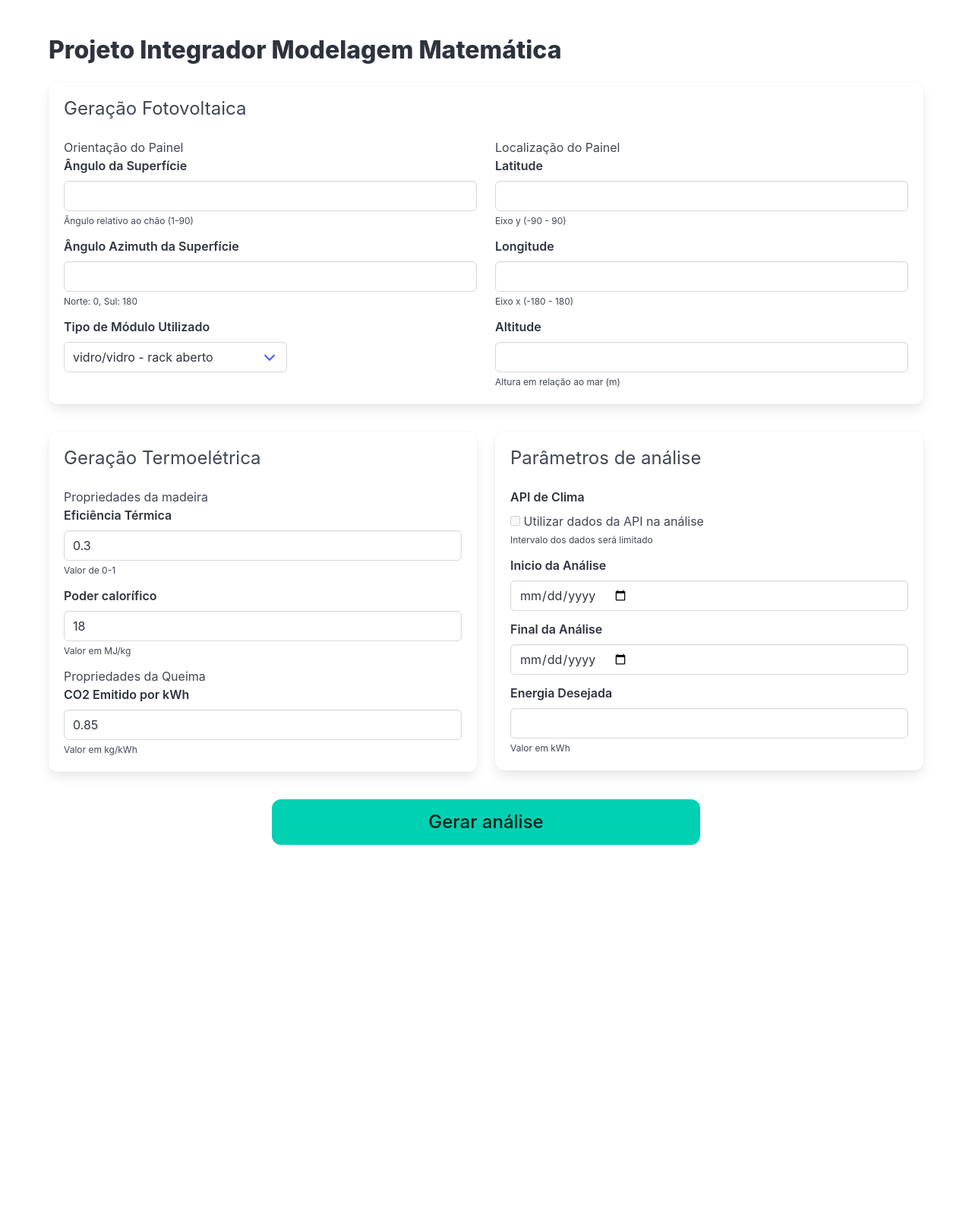
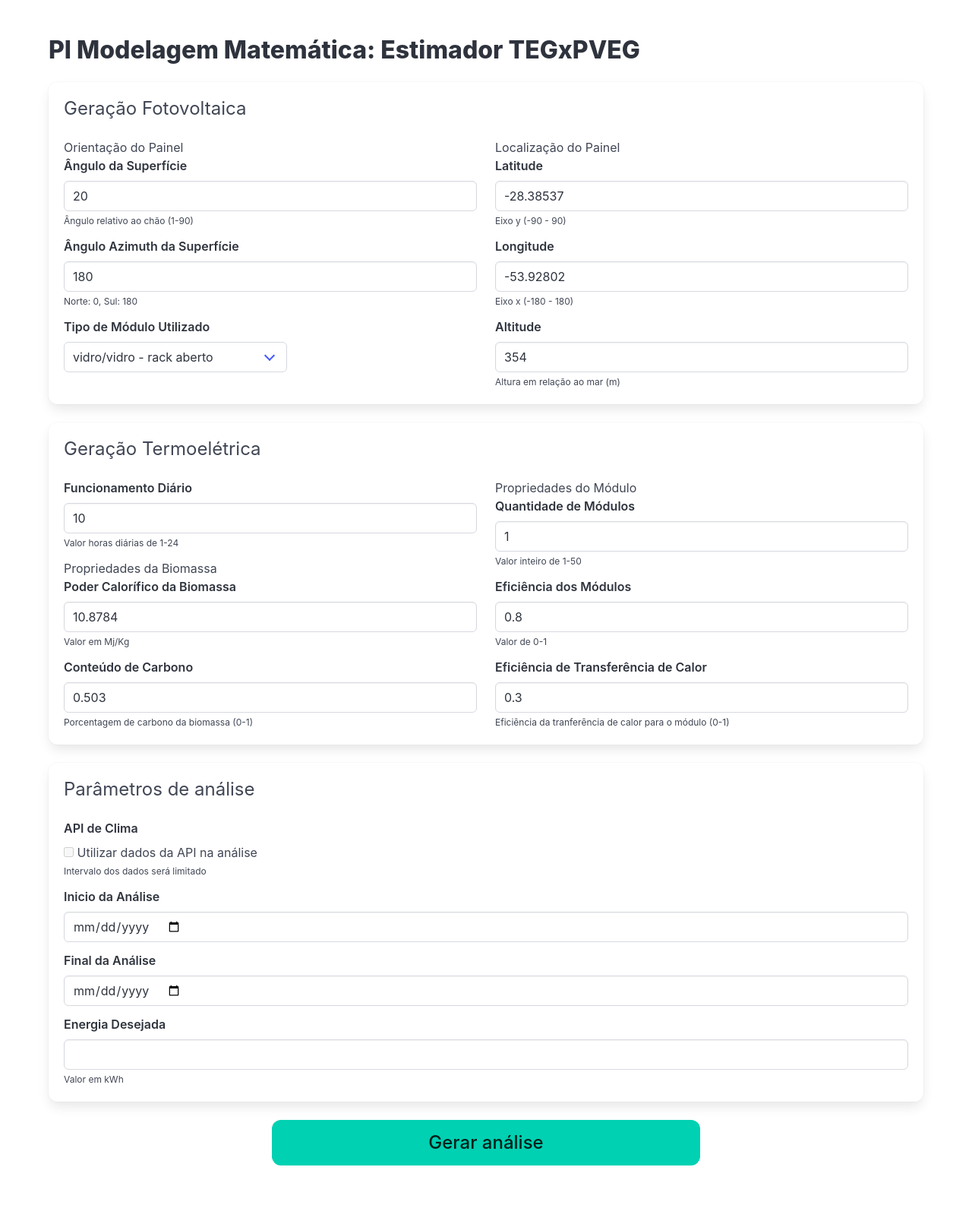
Before and after one commit to GustavCampos/TEG-to-PVEG-Prediction, a Flask app: page / in a window 1280 px wide. Shown: the whole page at 76% size. Before the commit the page ends 1112 px from the top, so only its background shows below. Run offline with Flask 3, Linux system fonts and the light colour scheme.

Commit message:
TEG prediction refactor: dashbord creation

```diff
--- a/app.py
+++ b/app.py
@@ -23,8 +23,8 @@ def load_index():
         sapm_modules=sapm_modules,
     )
 
-@app.route("/api/calculate_analisis/", methods=["POST"])
-def calculate_analisis():
+@app.route("/calculate_analysis/", methods=["POST"])
+def calculate_analysis():
     try:
         biomass_dict =  predict_biomass_amount(
             required_kwh_energy=float(request.form["wanted-energy"]),
@@ -54,9 +54,8 @@ def calculate_analisis():
             altitude=float(request.form["altitude"]),
         )
 
-
-        return json.dumps({
-            "wanted-kWh-energy": request.form["wanted-energy"],
+        response_json = {
+            "wanted-kWh-energy": float(request.form["wanted-energy"]),
             "date-range": {
                 "start": request.form["start-date"],
                 "end": request.form["end-date"]
@@ -75,7 +74,17 @@ def calculate_analisis():
                 "single-panel-area": pvpanel_dict['panel_area'],
                 "total-area": pvpanel_dict['total_area'],
             },
-        })
+        }
+
+        request_dict = request.form.to_dict()
+
+        return render_template("analysis_result.html",
+            result_dict=response_json,
+            request_dict=request_dict,
+            response_json=json.dumps(response_json, indent=4),
+            request_json=json.dumps(request_dict, indent=4),
+        )
+
     except Exception as e:
         print(e)
         print(e.args)
--- a/static/js/simples_form.js
+++ /dev/null
@@ -1,28 +0,0 @@
-const analisysForm = document.getElementById('analisys-form');
-
-analisysForm.addEventListener('submit', function(event) {
-    event.preventDefault();
-
-    const formData = new FormData(analisysForm);
-
-    const requestHeader = {
-        method: 'POST',
-        body: formData,
-        mode: "cors"
-    }
-
-    fetch("/api/calculate_analisis", requestHeader).then(response => {
-        if (response.status >= 200 && response.status < 300) {return response.json();}
-        throw new Error(response.statusText);
-    }).then(response => {
-        const modalButton = document.getElementById('analysis-result-button');
-        const resultDiv = document.getElementById('analysis-result-content');
-
-        preTag = document.createElement('pre');
-        preTag.innerText = JSON.stringify(response, null, 4);
-
-        resultDiv.innerHTML = "";
-        resultDiv.appendChild(preTag);
-        modalButton.click();
-    })
-})
--- /dev/null
+++ b/static/js/tabs.js
@@ -0,0 +1,17 @@
+document.addEventListener('DOMContentLoaded', () => {
+    const tabLinks = document.querySelectorAll('a.tabLink');
+
+    tabLinks.forEach(tabLink => {
+        tabLink.addEventListener('click', function(event) {
+            event.preventDefault();
+
+            tabLinks.forEach(tabLink => {
+                tabLink.parentElement.classList.remove('is-active');
+                document.getElementById(`${tabLink.id}Content`).style.display = 'none';
+            })
+
+            this.parentElement.classList.add('is-active');
+            document.getElementById(`${this.id}Content`).style.display = 'block';
+        });
+    });
+});
--- a/templates/analisys_parameters_form.html
+++ b/templates/analysis_parameters_form.html
@@ -16,11 +16,13 @@
     <div class="field">
         <label class="label" for="start-date">Inicio da Análise</label>
         <input class="input" type="date" name="start-date" id="start-date">
+        <p class="help"></p>
     </div>
 
     <div class="field">
         <label class="label" for="end-date">Final da Análise</label>
         <input class="input" type="date" name="end-date" id="end-date">
+        <p class="help"></p>
     </div>
 
     <div class="field">
--- a/templates/base_template.html
+++ b/templates/base_template.html
@@ -4,6 +4,7 @@
     <meta charset="UTF-8">
     <meta name="viewport" content="width=device-width, initial-scale=1.0">
     <link rel="stylesheet" href="{{ url_for('static', filename='css/bulma.css') }}">
+    <script src="https://cdn.jsdelivr.net/npm/chart.js"></script>
     <title>Projeto Integrador Modelagem Matemática</title>
 </head>
 <body>
@@ -11,5 +12,6 @@
     {% endblock content %}
 
     <script src="{{ url_for('static', filename='js/modal.js') }}"></script>
+    <script src="{{ url_for('static', filename='js/tabs.js') }}"></script>
 </body>
 </html>
--- a/templates/index.html
+++ b/templates/index.html
@@ -3,9 +3,9 @@
 {% block content %}
     <section class="section">
         <div class="container">
-            <h1 class="title">Projeto Integrador Modelagem Matemática</h1>
+            <h1 class="title">PI Modelagem Matemática: Estimador TEGxPVEG</h1>
 
-            <form id="analisys-form" method="post">
+            <form id="analysis-form" method="post" action="/calculate_analysis/">
                 <div class="block">
                     <div class="columns">
                         <div class="column">
@@ -17,26 +17,24 @@
                 </div>
 
                 <div class="block">
-                    <div class="columns">
-                        <div class="column">
                     <div class="box">
                         {% include "teg_form.html" %}
                     </div>
                 </div>
 
-                        <div class="column">
+                <div class="block">
                     <div class="box">
-                                {% include "analisys_parameters_form.html" %}
+                        {% include "analysis_parameters_form.html" %}
                     </div>
                 </div>
-                    </div>
-                </div>
+
 
                 <div class="columns is-centered">
                     <div class="column is-half">
                         <div class="field">
                             <div class="control">
                                 <input type="submit" class="button is-primary is-large is-fullwidth" value="Gerar análise">
+                                <p class="help"></p>
                             </div>
                         </div>
                     </div>
@@ -64,5 +62,5 @@
         </div>
     </section>
 
-    <script src="{{ url_for('static', filename='js/simples_form.js') }}"></script>
+    <script src="{{ url_for('static', filename='js/analysis_form.js') }}"></script>
 {% endblock content %}
--- a/templates/pvpanel_form.html
+++ b/templates/pvpanel_form.html
@@ -11,7 +11,8 @@
                     <input class="input" type="number"
                         name="surface-tilt"
                         id="surface-tilt"
-                        min="1" max="90" step="0.01">
+                        min="1" max="90" step="0.01"
+                        value="20">
                 </div>
                 <p class="help">Ângulo relativo ao chão (1-90)</p>
             </div>
@@ -22,7 +23,8 @@
                     <input class="input" type="number"
                         name="surface-azimuth"
                         id="surface-azimuth"
-                        min="0" max="360" step="0.01">
+                        min="0" max="360" step="0.01"
+                        value="180">
                 </div>
                 <p class="help">Norte: 0, Sul: 180</p>
             </div>
@@ -30,7 +32,7 @@
             <div class="field">
                 <label for="panel-module" class="label">Tipo de Módulo Utilizado</label>
                 <div class="select">
-                    <select name="panel-module" id="panel-module" form="analisys-form">
+                    <select name="panel-module" id="panel-module" form="analysis-form">
                         {% for module in sapm_modules %}
                             <option value="{{ module }}">{{ module }}</option>
                         {% endfor %}
@@ -48,7 +50,8 @@
                     <input class="input" type="number"
                         name="latitude"
                         id="latitude"
-                        min="-90" max="90" step="0.000001">
+                        min="-90" max="90" step="0.000001"
+                        value="-28.38537">
                 </div>
                 <p class="help">Eixo y (-90 - 90)</p>
             </div>
@@ -59,7 +62,8 @@
                     <input class="input" type="number"
                         name="longitude"
                         id="longitude"
-                        min="-180" max="180" step="0.000001">
+                        min="-180" max="180" step="0.000001"
+                        value="-53.92802">
                 </div>
                 <p class="help">Eixo x (-180 - 180)</p>
             </div>
@@ -70,7 +74,8 @@
                     <input class="input" type="number"
                         name="altitude"
                         id="altitude"
-                        min="0" max="10000" step="1">
+                        min="0" max="10000" step="1"
+                        value="354">
                 </div>
                 <p class="help">Altura em relação ao mar (m) </p>
             </div>
--- a/templates/teg_form.html
+++ b/templates/teg_form.html
@@ -1,42 +1,83 @@
 {% block teg_form %}
     <h3 class="subtitle is-4">Geração Termoelétrica</h3>
 
-    <h4>Propriedades da madeira</h4>
+    <div class="columns">
+        <div class="column">
             <div class="field">
-        <label for="thermal-efficiency" class="label">Eficiência Térmica</label>
+                <label for="daily-work-hours" class="label">Funcionamento Diário</label>
                 <div class="control">
                     <input class="input" type="number"
-                name="thermal-efficiency"
-                id="thermal-efficiency"
+                        name="daily-work-hours"
+                        id="daily-work-hours"
+                        min="1" max="24" step="0.1"
+                        value="10">
+                </div>
+                <p class="help">Valor horas diárias de 1-24</p>
+            </div>
+
+            <h4>Propriedades da Biomassa</h4>
+            <div class="field">
+                <label for="calorific-power" class="label">Poder Calorífico da Biomassa</label>
+                <div class="control">
+                    <input class="input" type="number"
+                        name="calorific-power"
+                        id="calorific-power"
+                        min="0" step="0.0001"
+                        value="10.8784">
+                </div>
+                <p class="help">Valor em Mj/Kg</p>
+            </div>
+
+            <div class="field">
+                <label for="carbon-content" class="label">Conteúdo de Carbono</label>
+                <div class="control">
+                    <input class="input" type="number"
+                        name="carbon-content"
+                        id="carbon-content"
+                        min="0" max="1" step="0.0001"
+                        value="0.503">
+                </div>
+                <p class="help">Porcentagem de carbono da biomassa (0-1)</p>
+            </div>
+        </div>
+
+        <div class="column">
+            <h4>Propriedades do Módulo</h4>
+            <div class="field">
+                <label for="module-quantity" class="label">Quantidade de Módulos</label>
+                <div class="control">
+                    <input class="input" type="number"
+                        name="module-quantity"
+                        id="module-quantity"
+                        min="1" max="50" step="1"
+                        value="1">
+                </div>
+                <p class="help">Valor inteiro de 1-50</p>
+            </div>
+
+            <div class="field">
+                <label for="module-efficiency" class="label">Eficiência dos Módulos</label>
+                <div class="control">
+                    <input class="input" type="number"
+                        name="module-efficiency"
+                        id="module-efficiency"
                         min="0" max="1" step="0.01"
-                value="{{ th_eff }}">
+                        value="0.8">
                 </div>
                 <p class="help">Valor de 0-1</p>
             </div>
 
             <div class="field">
-        <label for="calorific-power" class="label">Poder calorífico</label>
+                <label for="heat-transfer-efficiency" class="label">Eficiência de Transferência de Calor</label>
                 <div class="control">
                     <input class="input" type="number"
-                name="calorific-power"
-                id="calorific-power"
-                step="0.01"
-                value="{{ cal_pow }}">
+                        name="heat-transfer-efficiency"
+                        id="heat-transfer-efficiency"
+                        min="0" max="1" step="0.01"
+                        value="0.3">
                 </div>
-        <p class="help">Valor em MJ/kg</p>
+                <p class="help">Eficiência da tranferência de calor para o módulo (0-1)</p>
             </div>
-
-
-    <h4>Propriedades da Queima</h4>
-    <div class="field">
-        <label for="co2-emission-rate" class="label">CO2 Emitido por kWh</label>
-        <div class="control">
-            <input class="input" type="number"
-                name="co2-emission-rate"
-                id="co2-emission-rate"
-                min="0" max="24" step="0.01"
-                value="{{ co2_emm_rat }}">
         </div>
-        <p class="help">Valor em kg/kWh</p>
     </div>
 {% endblock teg_form %}
```
Also changed, not shown: python/teg_model.py (+4 -4 lines), static/js/analysis_form.js (added, +34 -0 lines), templates/analysis_result.html (added, +218 -0 lines), test_variables.txt (added, +17 -0 lines), static/js/analysis_result.js (added). Lines whose indentation alone changed are shown as unchanged.
